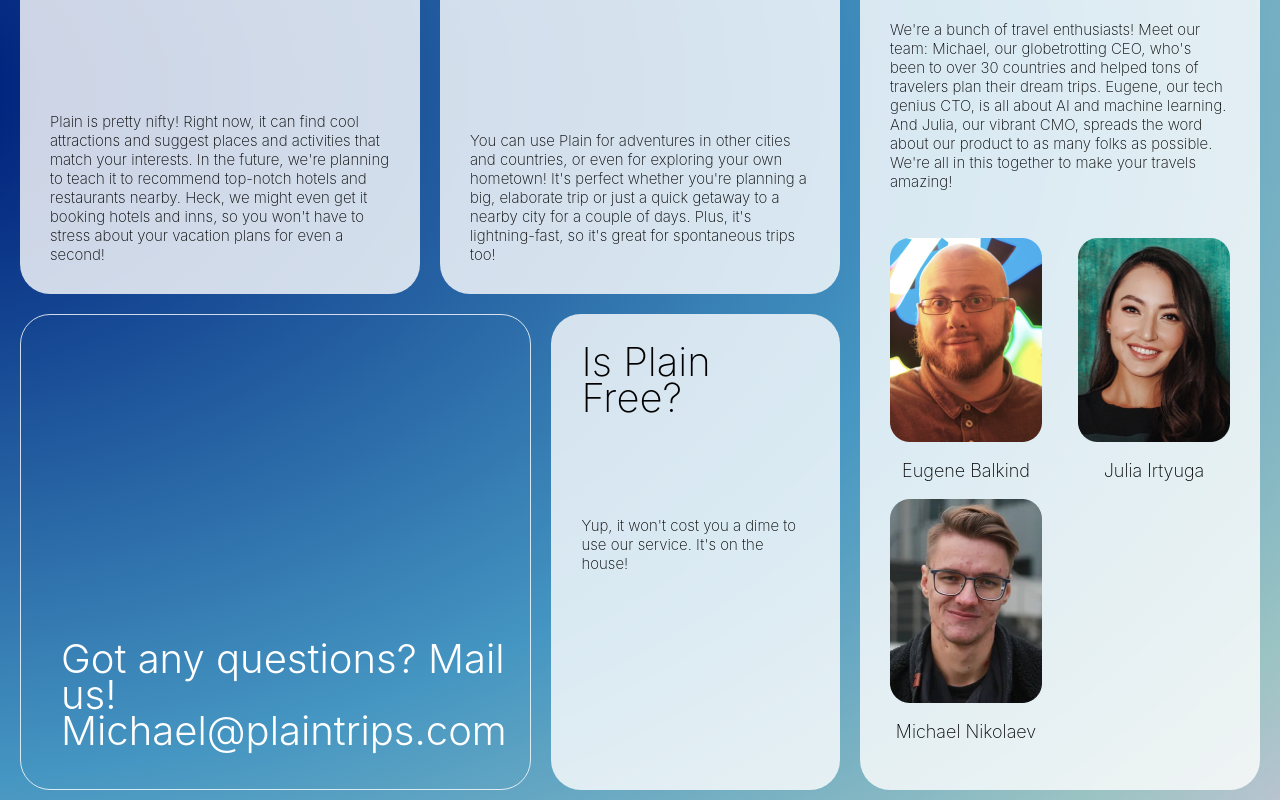
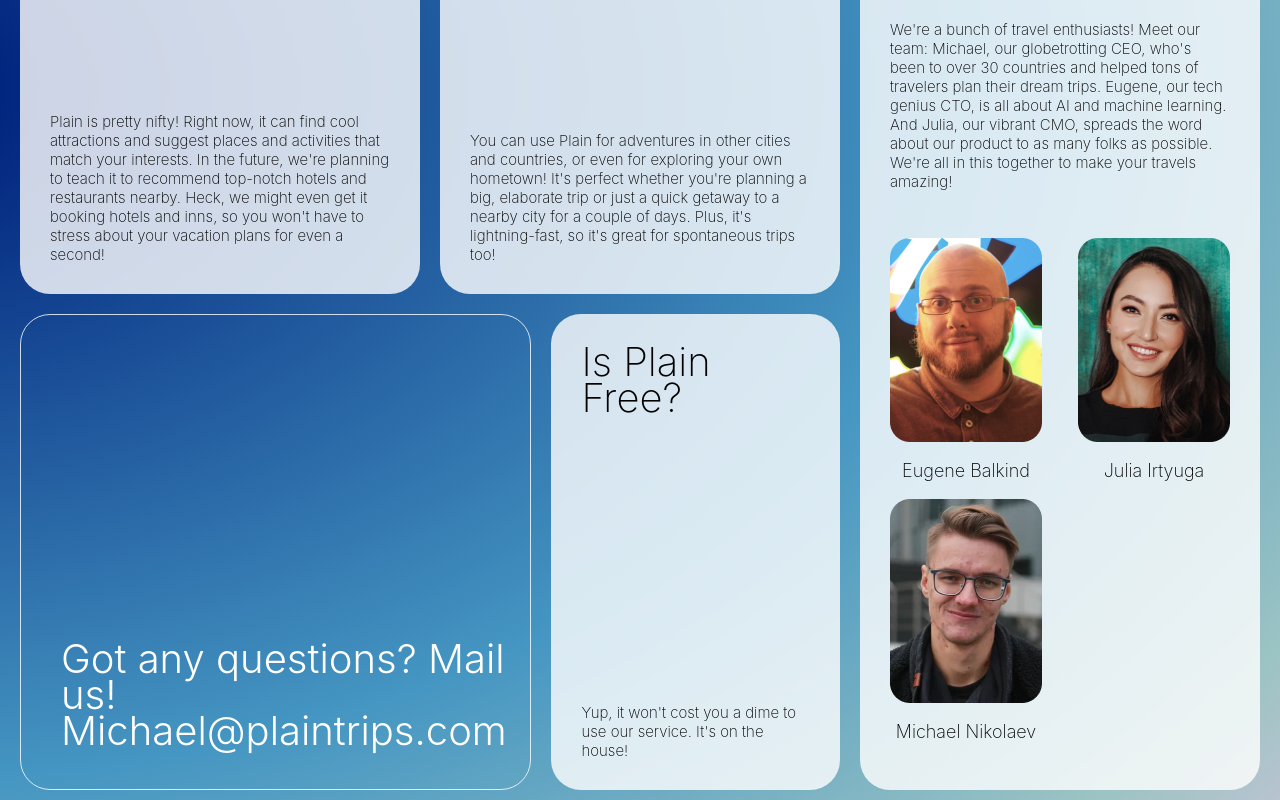
Before and after one commit to KoroLev2512/plain, a Next.js app: page /about in a window 1280 px wide. Shown: the part 824-1624 px from the top of the page. Built offline with nearby package versions, Linux system fonts and the light colour scheme.

Commit message:
first demo-version with about

```diff
--- a/src/pages/about/styles.module.scss
+++ b/src/pages/about/styles.module.scss
@@ -28,9 +28,10 @@
 }
 
 .div6 {
+  display: flex;
+  justify-content: space-between;
   border-radius: 30px;
   grid-area: 3 / 1 / 4 / 3;
-  display: flex;
   width: 100%;
 }
 
@@ -131,6 +132,9 @@
 }
 
 .free {
+  display: flex;
+  flex-direction: column;
+  justify-content: space-between;
   margin: 10px;
   background-color: rgba(255, 255, 255, 0.80);
   border-radius: 30px;
```
